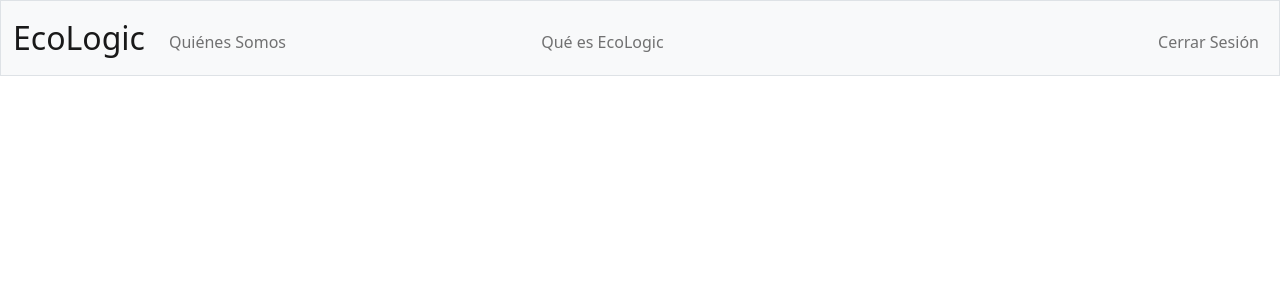
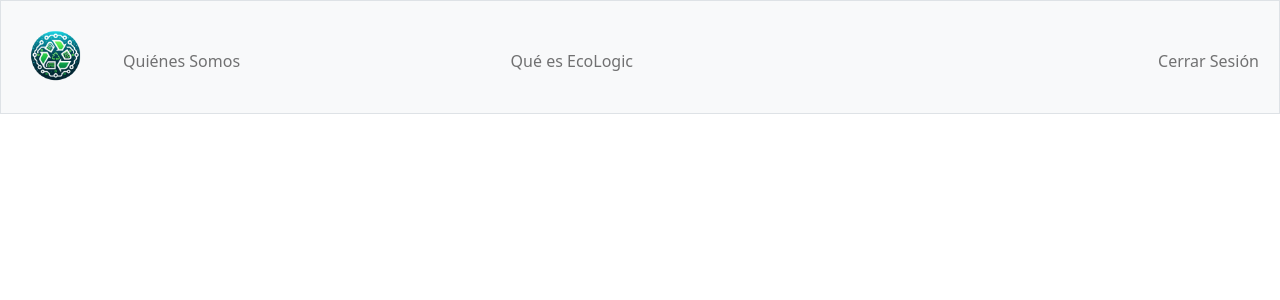
Before and after one commit to Luudeus/EcoLogic, a Flask app: page / in a window 1280 px wide. Shown: the top 300 px of the page. Run offline with Flask 3, Linux system fonts and the light colour scheme; the visitor is signed in with stand-in values (Sample User, id 1).

Commit message:
Add main logo to navbar

```diff
--- a/templates/layout.html
+++ b/templates/layout.html
@@ -22,7 +22,7 @@
 
         <nav class="bg-light border navbar navbar-expand-md navbar-light">
             <div class="container-fluid">
-                <a class="navbar-brand" href="/"><span class="blue">EcoLogic</a>
+                <a class="navbar-brand" href="/"><img src="/static/logo.png" height="86" width="86"></a>
                 <button aria-controls="navbar" aria-expanded="false" aria-label="Toggle navigation" class="navbar-toggler" data-bs-target="#navbar" data-bs-toggle="collapse" type="button">
                     <span class="navbar-toggler-icon"></span>
                 </button>
```
